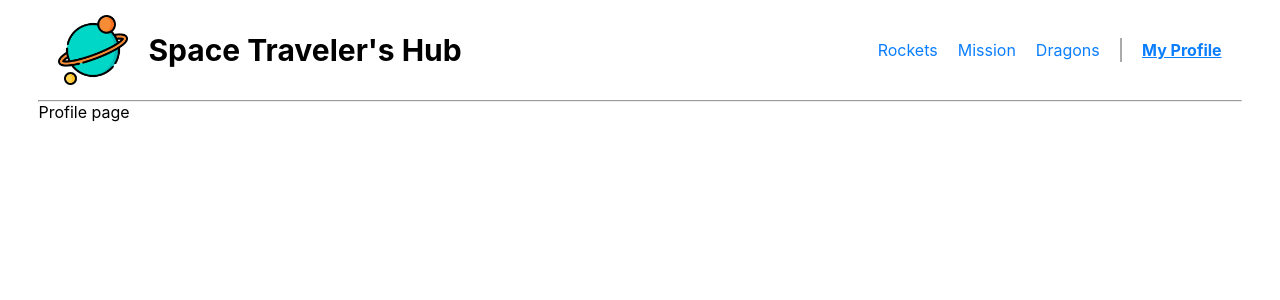
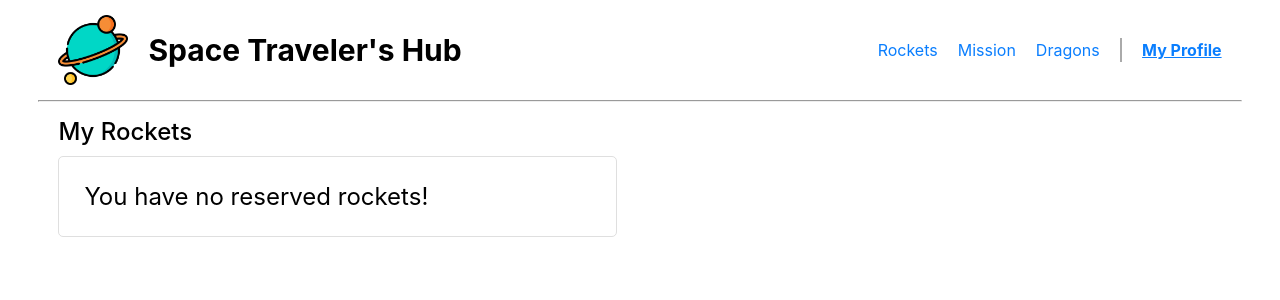
Before and after one commit to dev89s/space-travelers-hub, a React (Create React App) app: page /my-profile in a window 1280 px wide. Shown: the top 300 px of the page. Built offline with nearby package versions, Linux system fonts and the light colour scheme.

Commit message:
Add Reserved Rockets list to profile page

```diff
--- a/src/components/My-Profile.jsx
+++ b/src/components/My-Profile.jsx
@@ -1,6 +1,19 @@
+import '../style/Profile.css';
+import ReservedRockets from './ReservedRockets';
+
 function MyProfile() {
   return (
-    <div>Profile page</div>
+    <div className="profile-page">
+      <ReservedRockets />
+
+      {/* Please add your list components here.
+          Also, if you want to follow my suggested styling
+          please set your component's main container width
+          to 48%, so that the profile page shows the lists
+          in right order. 🙏
+      */}
+
+    </div>
   );
 }
 
--- /dev/null
+++ b/src/components/ReservedRockets.jsx
@@ -0,0 +1,36 @@
+import { useSelector } from 'react-redux';
+import '../style/Rockets.css';
+
+function ReservedRockets() {
+  const { rockets } = useSelector((state) => state.rockets);
+
+  return (
+    <section className="profile-rocket-section">
+      <h2 className="profile-rocket-header">My Rockets</h2>
+      {(rockets.filter((rocket) => rocket.reserved).length === 0)
+        && (
+          <h2 className="no-reserved-rockets">
+            You have no reserved rockets!
+          </h2>
+        )}
+      {(rockets.filter((rocket) => rocket.reserved).length > 0)
+        && (
+          <ul className="reserved-rocket-list">
+            {rockets.map((rocket) => {
+              if (rocket.reserved) {
+                return (
+                  <li key={rocket.id} className="profile-rocket-item">
+                    {rocket.name}
+                  </li>
+                );
+              }
+              return null;
+            })}
+          </ul>
+        )}
+
+    </section>
+  );
+}
+
+export default ReservedRockets;
--- a/src/components/Rockets.jsx
+++ b/src/components/Rockets.jsx
@@ -16,8 +16,6 @@ function Rockets() {
       dispatch(fetchRockets());
     }
   }, [dispatch, listState]);
-
-  localStorage.setItem('rockets', JSON.stringify(rockets));
 
   if (error) {
     return (
--- /dev/null
+++ b/src/style/Profile.css
@@ -0,0 +1,8 @@
+.profile-page {
+  padding: 15px 20px;
+  display: flex;
+  justify-content: space-between;
+  gap: 10px;
+  row-gap: 20px;
+  flex-wrap: wrap;
+}
--- a/src/style/Rockets.css
+++ b/src/style/Rockets.css
@@ -1,3 +1,4 @@
+/* ---- Rockets Page Styling ---- */
 .rocket-list {
   display: flex;
   flex-direction: column;
@@ -90,3 +91,35 @@
   font-weight: 600;
   margin-right: 10px;
 }
+
+/* ---- Reserved Rocket Section ---- */
+.profile-rocket-section {
+  width: 48%;
+}
+
+.no-reserved-rockets {
+  padding: 25px;
+  font-weight: 400;
+  border: 1px solid #dfdfdf;
+  border-radius: 5px;
+}
+
+.profile-rocket-header {
+  margin-bottom: 10px;
+  font-weight: 500;
+}
+
+.reserved-rocket-list {
+  list-style: none;
+  border-radius: 5px;
+  border: 1px solid #dfdfdf;
+}
+
+.profile-rocket-item {
+  padding: 25px;
+  border-bottom: 1px solid #dfdfdf;
+}
+
+.profile-rocket-item:last-child {
+  border-bottom: none;
+}
```
